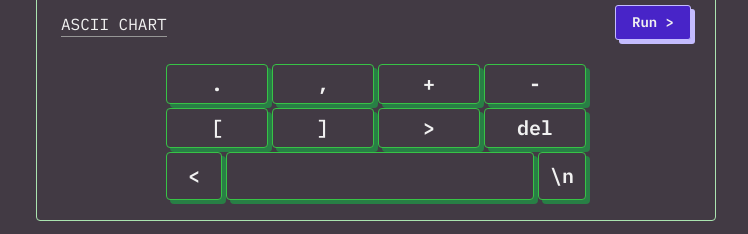
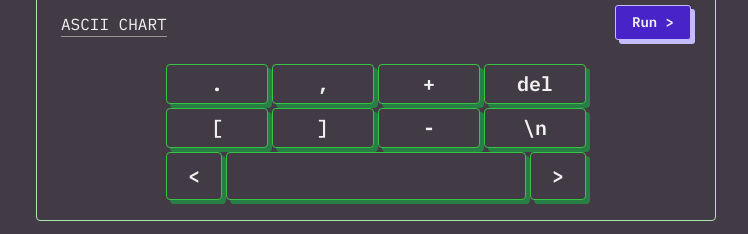
Before and after one commit to aeron13/esolang-playground, a Nuxt app: page / in a window 1280 px wide. Shown: the part 491-725 px from the top of the page, without its empty margins (264-1012 px from the left). Built offline with nearby package versions, Linux system fonts and the light colour scheme; no server answers.

Commit message:
change keyboard layout

```diff
--- a/app/components/ui/Keyboard.vue
+++ b/app/components/ui/Keyboard.vue
@@ -4,18 +4,19 @@
             <UiKeyboardButton char="." @click="$emit('click', '.')"></UiKeyboardButton>
             <UiKeyboardButton char="," @click="$emit('click', ',')"></UiKeyboardButton>
             <UiKeyboardButton char="+" @click="$emit('click', '+')"></UiKeyboardButton>
-            <UiKeyboardButton char="-" @click="$emit('click', '-')"></UiKeyboardButton>
+            <UiKeyboardButton char="del" @click="$emit('click', 'del')"></UiKeyboardButton>
+
         </div>
         <div class="grid grid-cols-4 gap-1">
             <UiKeyboardButton char="[" @click="$emit('click', '[')"></UiKeyboardButton>
             <UiKeyboardButton char="]" @click="$emit('click', ']')"></UiKeyboardButton>
-            <UiKeyboardButton char=">" @click="$emit('click', '>')"></UiKeyboardButton>
-            <UiKeyboardButton char="del" @click="$emit('click', 'del')"></UiKeyboardButton>
+            <UiKeyboardButton char="-" @click="$emit('click', '-')"></UiKeyboardButton>
+            <UiKeyboardButton char="\n" @click="$emit('click', '\n')"></UiKeyboardButton>
         </div>
         <div class="flex gap-1 h-[48px]">
             <UiKeyboardButton char="<" @click="$emit('click', '<')" class="w-[56px]"></UiKeyboardButton>
             <UiKeyboardButton char=" " @click="$emit('click', 'SPACE')" class="flex-grow"></UiKeyboardButton>
-            <UiKeyboardButton char="\n" @click="$emit('click', '\n')"></UiKeyboardButton>
+            <UiKeyboardButton char=">" @click="$emit('click', '>')" class="w-[56px]"></UiKeyboardButton>
         </div>
     </div>
 </template>
```
